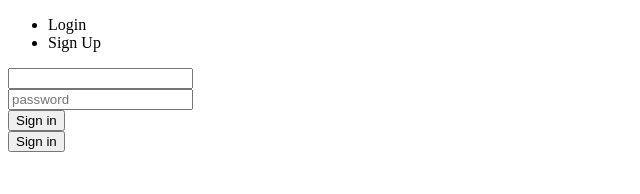
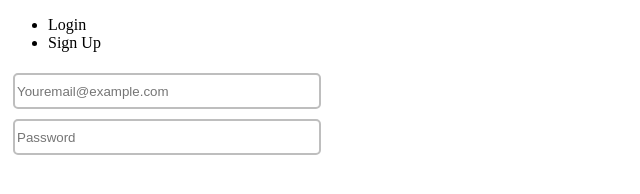
Before and after one commit to Matt525/login_signUp, a website: page index.html in a window 1280 px wide. Shown: the whole page, without its empty margins (0-640 px from the left). Drawn offline with Linux system fonts and the light colour scheme.

Commit message:
styling additions

```diff
--- a/assets/app.css
+++ b/assets/app.css
@@ -11,3 +11,23 @@
     display: inline;
     opacity: 1;
 }
+
+
+#email_input{
+    height: 30px;
+    width: 300px;
+    margin: 5px;
+    border: solid rgb(190, 190, 190) 2px;
+    border-radius: 5px;
+    outline: none;
+}
+#password_input{
+    height: 30px;
+    width: 300px;
+    margin: 5px;
+    border: solid  rgb(190, 190, 190) 2px;
+    border-radius: 5px;
+    outline: rgb(190, 190, 190);
+
+
+}
--- a/assets/app.js
+++ b/assets/app.js
@@ -1,4 +1,4 @@
-let login = document.querySelectorAll('#login');
+let login = document.querySelectorAll('#Login');
 let signUp = document.querySelectorAll('#signUp');
 
 
@@ -7,6 +7,7 @@ login.addEventListener('click', () => {
     login.classList.add('.displayButton');
     signUp.classList.remove('.displayButton');
 });
+
 signUp.addEventListener('click', () => {
     signUp.classList.add('.displayButton');
     login.classList.remove('.displayButton');
--- a/index.html
+++ b/index.html
@@ -4,6 +4,7 @@
     <meta charset="UTF-8">
     <meta name="viewport" content="width=device-width, initial-scale=1.0">
     <meta http-equiv="X-UA-Compatible" content="ie=edge">
+    <link rel="stylesheet" href="assets/app.css">
     <title>Document</title>
 </head>
 <body id="body-bg">
@@ -18,11 +19,11 @@
     <form action="/" method="POST">
 
         <div class="line1">
-            <input type="email" inputmode="email" required>
+            <input id="email_input" type="email" inputmode="email" placeholder="Youremail@example.com" required>
         </div>
 
         <div class="line2">
-            <input type="password" placeholder="password" required>
+            <input id="password_input" type="password" placeholder="Password" required>
         </div>
 
         <div class="loginButton">
@@ -37,5 +38,7 @@
 
 
 
+
+    <script src="assets/app.js"></script>
 </body>
 </html>
```
